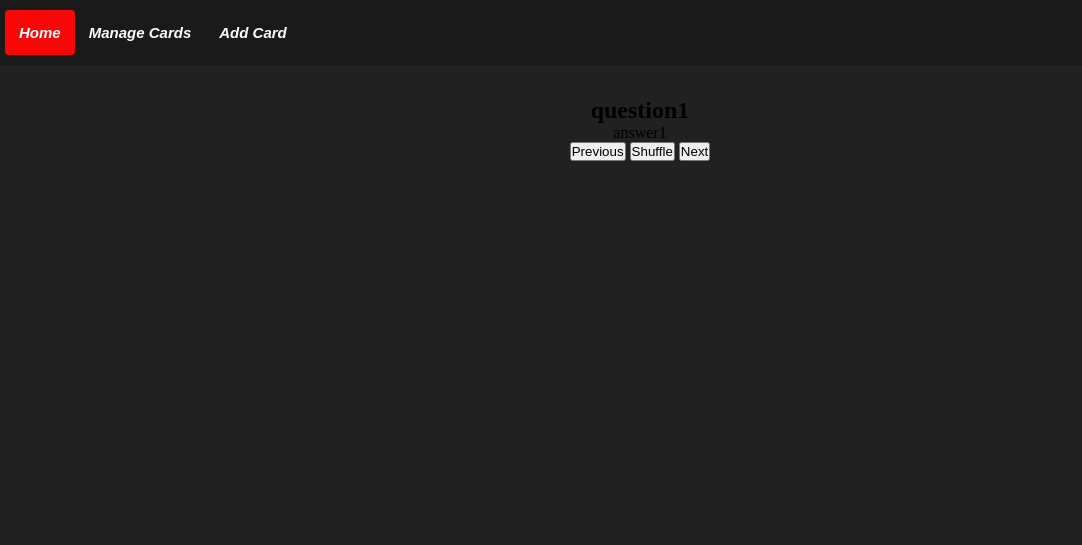
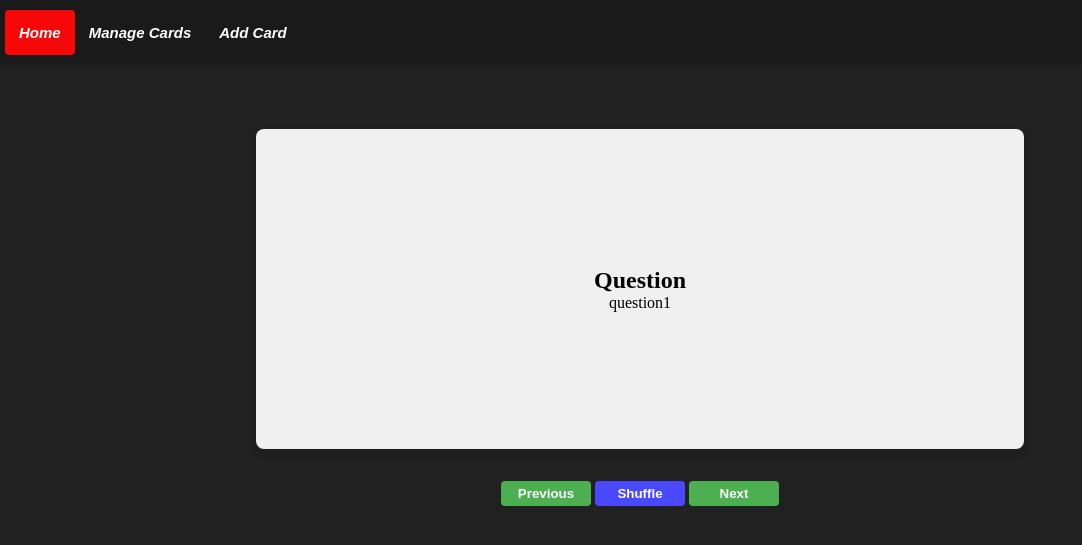
Before and after one commit to AuricFox/Flashcards, a Flask app: page /flashcards/1 in a window 1280 px wide. Shown: the top 545 px of the page, without its empty margins (0-1082 px from the left). Run offline with Flask 3, Linux system fonts and the light colour scheme; parts of the project's set-up code (start-up, migrations or seed data) failed here and were passed over.

Commit message:
Completing flashcard functionality

```diff
--- a/static/css/base.css
+++ b/static/css/base.css
@@ -111,9 +111,75 @@ body {
 
 /* ========== Flashcard Content [Flashcard Page] ========== */
 
-.flashcard-container {
+
+.flashcard {
+    background-color: transparent;
+    width: 60%;
+    height: 20rem;
+    perspective: 1000px;
+    margin: 2rem auto;
+}
+
+.card-content {
+    position: relative;
+    width: 100%;
+    height: 100%;
+    text-align: center;
+    transform-style: preserve-3d;
+    transition: transform 0.5s;
+}
+
+.side {
+    cursor: pointer;
+    backface-visibility: hidden;
     display: flex;
     flex-direction: column;
+    justify-content: center;
     align-items: center;
+    border-radius: 8px;
+    box-shadow: 0 4px 8px rgba(0, 0, 0, 0.1);
+    padding: 2rem;
+}
+
+.front, .back {
+    background-color: #f0f0f0;
+    position: absolute;
+    width: 100%;
+    height: 100%;
+}
+
+.back {
+    transform: rotateY(180deg);
+}
+
+.buttons {
     text-align: center;
 }
+
+button {
+    border: none;
+    border-radius: 4px;
+    min-width: 90px;
+    padding: 5px;
+    color: white;
+    font-weight: bold;
+}
+
+#previous-button, #next-button {
+    background-color: #4CAF50;
+}
+
+#previous-button:hover,
+#next-button:hover {
+    cursor: pointer;
+    background-color: #78b57a;
+}
+
+#shuffle-button {
+    background-color: rgb(73, 73, 255);
+}
+
+#shuffle-button:hover {
+    cursor: pointer;
+    background-color: rgb(123, 123, 253);
+}
--- a/static/js/base.js
+++ b/static/js/base.js
@@ -3,19 +3,24 @@
 var currentFlashcardIndex = 0;
 
 function showFlashcard(index) {
-    var flashcardContent = document.getElementById("flashcard-content");
+    var flashcardQuestion = document.getElementById("front");
+    var flashcardAnswer = document.getElementById("back");
     console.log("Flashcards:", flashcards);
 
     // Ensure the index is within bounds
     if (index >= 0 && index < flashcards['questions'].length) {
         var currentFlashcard = flashcards['questions'][index];
 
+        // Flashcard question side
+        flashcardQuestion.innerHTML = `
+            <h2>Question</h2>
+            <p>${currentFlashcard['question']}</p>
+        `;
 
-        // Update the content of the flashcard
-        flashcardContent.innerHTML = `
-            <h2>${currentFlashcard['question']}</h2>
+        // Flashcard Answer side
+        flashcardAnswer.innerHTML = `
+            <h2>Answer</h2>
             <p>${currentFlashcard['answer']}</p>
-            <!-- Add more elements as needed -->
         `;
 
         currentFlashcardIndex = index;
@@ -52,3 +57,9 @@ function shuffleArray(array) {
 
 // Show the first flashcard when the page loads
 showFlashcard(0);
+
+// Animate flashcard so it rotates
+document.getElementById('flashcard').addEventListener('click', function () {
+    const cardContent = document.getElementById('cardContent');
+    cardContent.style.transform = cardContent.style.transform === 'rotateY(180deg)' ? 'rotateY(0deg)' : 'rotateY(180deg)';
+});
--- a/templates/flashcards.html
+++ b/templates/flashcards.html
@@ -4,15 +4,18 @@
 
 {% block content %}
 
-<div class="flashcard-container">
-    <div id="flashcard-content"></div>
+<div class="flashcard" id="flashcard">
+    <div class="card-content" id="cardContent">
+        <div class="side front" id="front"></div>
+        <div class="side back" id="back"></div>
+    </div>
+</div>
 
-    <div class="buttons">
-        <button id="previous-button" onclick="showPreviousFlashcard()">Previous</button>
-        <button id="shuffle-button" onclick="shuffleFlashcards()">Shuffle</button>
-        <button id="next-button" onclick="showNextFlashcard()">Next</button>
-    </div>
 
+<div class="buttons">
+    <button id="previous-button" onclick="showPreviousFlashcard()">Previous</button>
+    <button id="shuffle-button" onclick="shuffleFlashcards()">Shuffle</button>
+    <button id="next-button" onclick="showNextFlashcard()">Next</button>
 </div>
 
 <script>
```
Also changed, not shown: 1 other file.
